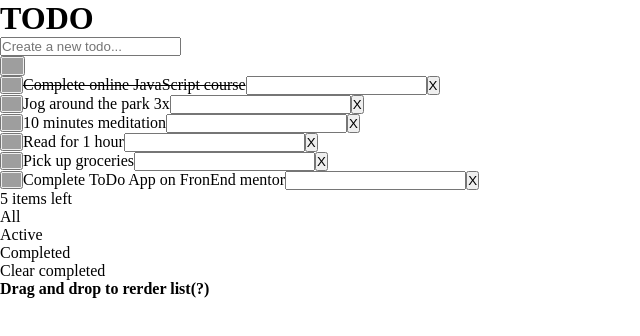
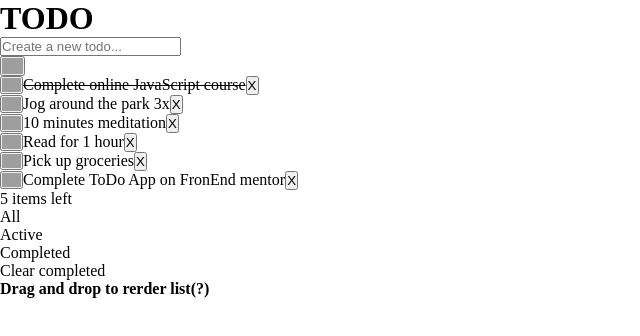
Before and after one commit to BesoBerdzenishvili/btodo, a React (Create React App) app: page / in a window 1280 px wide. Shown: the top 336 px of the page, without its empty margins (0-640 px from the left). Built offline with nearby package versions, Linux system fonts and the light colour scheme; grey boxes are pictures that could not be loaded.

Commit message:
added edit todo - 4 files modified

```diff
--- a/src/App.js
+++ b/src/App.js
@@ -26,11 +26,11 @@ export default function App(props) {
   };
   // edit task
   const editTask = (value, index) => {
-    const old = [...tasks];
-    const newTasks = (old[index].text = value);
-    console.log(value, index, 'poison');
+    const newTasks = [...tasks]
+    newTasks[index].text = value
     setTasks(newTasks);
   };
+
   // delete individual task
   const delTask = (index) => {
     const newTasks = [...tasks];
--- a/src/components/Controllers.js
+++ b/src/components/Controllers.js
@@ -35,4 +35,3 @@ export default function Controllers({ tasks, delAll, setShow, setShowAll }) {
   );
 }
 // write drag and drop if you figure out how to do it
-// add setShowAll(false) to Active & completed
--- a/src/components/Tasks.css
+++ b/src/components/Tasks.css
@@ -1,3 +1,4 @@
+/* TOGGLE SHOW ALL, COMPLETED, ACTIVE */
 #show {
   display: flex;
 }
--- a/src/components/Tasks.js
+++ b/src/components/Tasks.js
@@ -9,19 +9,27 @@ export default function Tasks({
   editTask,
   completeTask,
   show,
-  showAll
+  showAll,
 }) {
-  const [value, setValue] = useState('');
-  const handleSubmit = (e) => {
-    console.log(value, 'Val');
+  const [value, setValue] = useState(task.text);
+  const [display, setDisplay] = useState(true);
+  const sendSubmit = (e) => {
     e.preventDefault();
     if (!value) return;
     editTask(value, index);
-    setValue('');
+    setValue(task.text);
+    setDisplay(true)
   };
   return (
     <main>
-      <article id={showAll ? 'show' : ''} className={(show && task.completed||(!show && !task.completed)) ? 'show' : 'hide'}>
+      <article
+        id={showAll ? 'show' : ''}
+        className={
+          (show && task.completed) || (!show && !task.completed)
+            ? 'show'
+            : 'hide'
+        }
+      >
         <button onClick={() => completeTask(index)}>
           <img
             src={
@@ -33,16 +41,24 @@ export default function Tasks({
             alt="check mark"
           />
         </button>
-        <p style={{ textDecoration: task.completed && 'line-through' }}>
+        {display ? (
+          <p
+            onDoubleClick={() => setDisplay(false)}
+            style={{ textDecoration: task.completed && 'line-through' }}
+          >
             {task.text}
           </p>
-        <form onClick={handleSubmit}>
+        ) : (
+          <form onBlur={() => setDisplay(true)} onSubmit={sendSubmit}>
             <input
+              autoFocus
               type="text"
               value={value}
               onChange={(e) => setValue(e.target.value)}
             />
           </form>
+        )}
+
         <button onClick={() => delTask(index)}>X</button>
       </article>
     </main>
```
Lines whose indentation alone changed are shown as unchanged.
